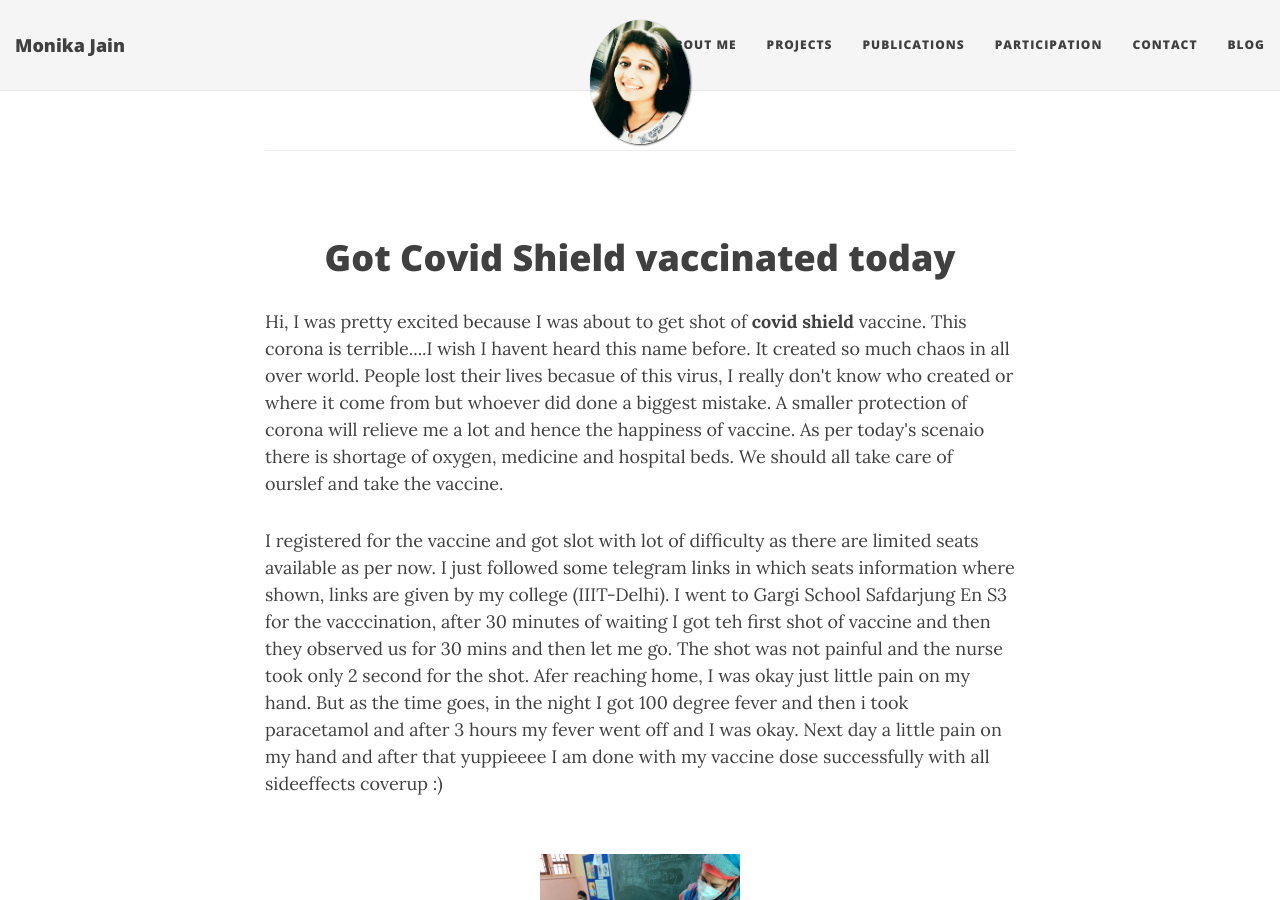
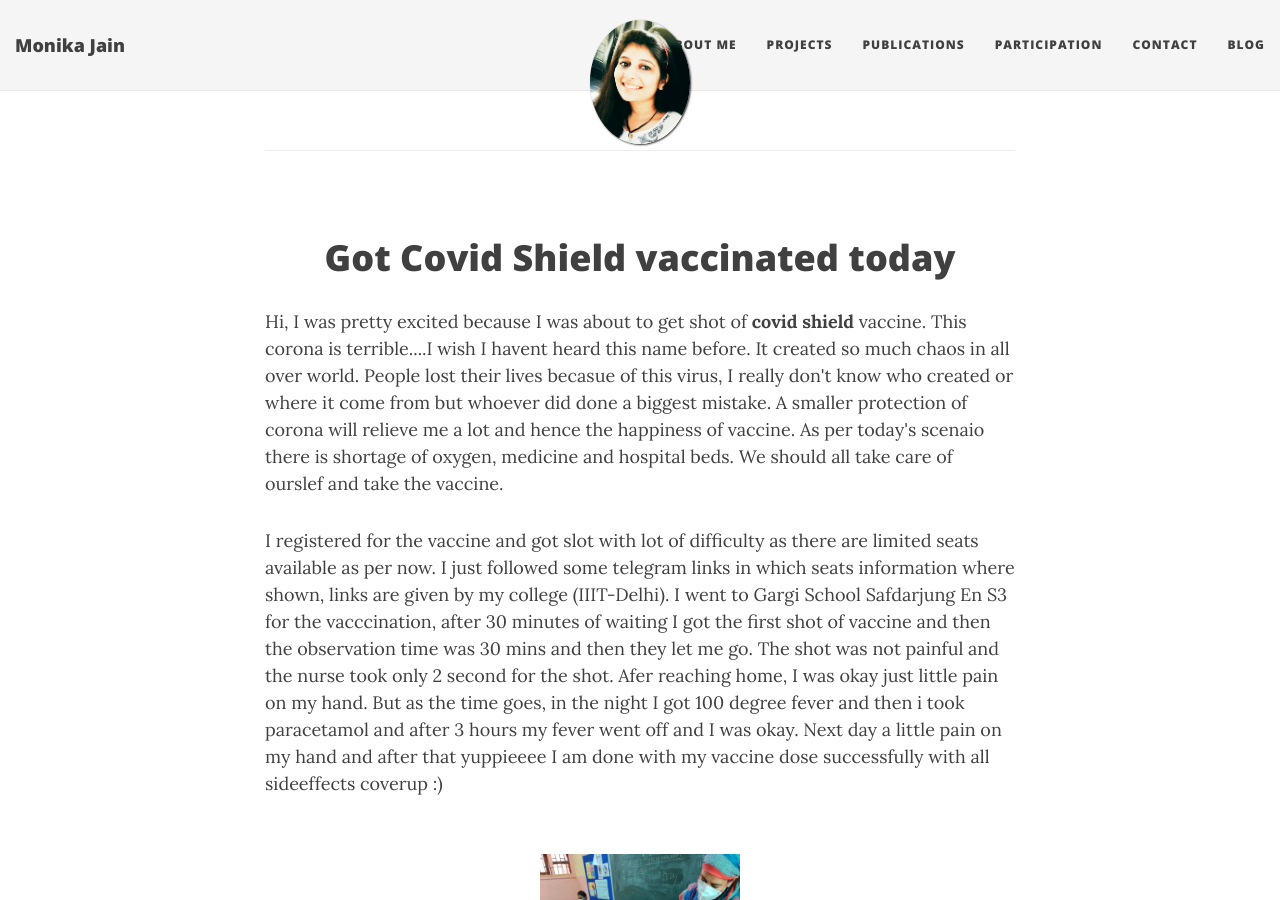
Before and after one commit to MonikaJain19/MonikaJain19.github.io, a Jekyll site: the page built from covid.md, in a window 1280 px wide and 900 px high. Built offline with Jekyll 4.4.1, drawn with Linux system fonts in a browser that asks for light colours; nearby versions of some CDN libraries.

Commit message:
Update covid.md

```diff
--- a/covid.md
+++ b/covid.md
@@ -17,7 +17,7 @@ We should all take care of ourslef and take the vaccine.
 
 <p>
   I registered for the vaccine and got slot with lot of difficulty as there are limited seats available as per now. I just followed some telegram links in which seats information where shown, links are given by my college (IIIT-Delhi).
- I went to Gargi School Safdarjung En S3 for the vacccination, after 30 minutes of waiting I got teh first shot of vaccine and then they observed us for 30 mins and then let me go. The shot was not painful and the nurse took only 2 second for the shot.
+ I went to Gargi School Safdarjung En S3 for the vacccination, after 30 minutes of waiting I got the first shot of vaccine and then the observation time was 30 mins and then they let me go. The shot was not painful and the nurse took only 2 second for the shot.
   Afer reaching home, I was okay just little pain on my hand. But as the time goes, in the night I got 100 degree fever and then i took paracetamol and after 3 hours my fever went off and I was okay.
  Next day a little pain on my hand and after that yuppieeee I am done with my vaccine dose successfully with all sideeffects coverup :)
 
```
